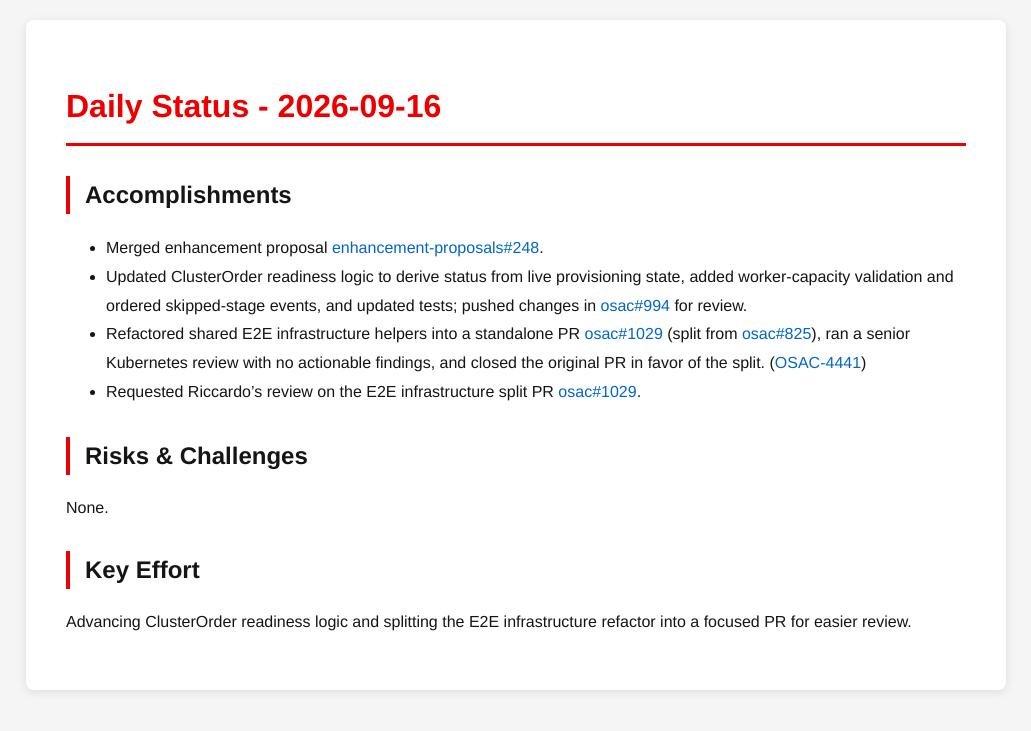
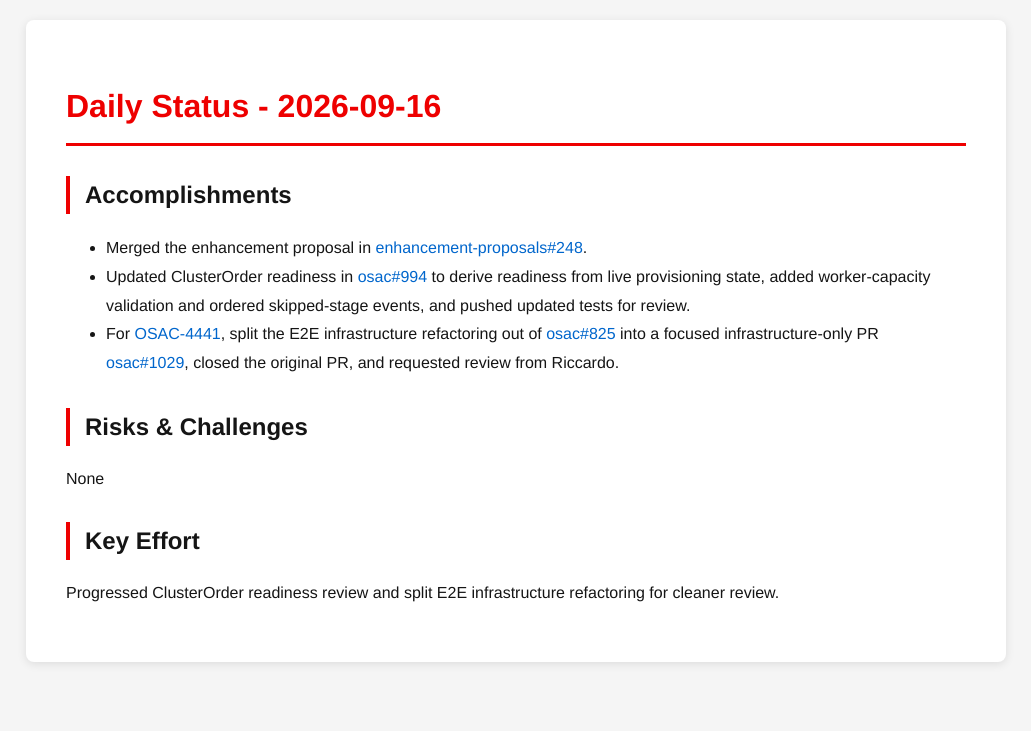
Before and after one commit to tzvatot/daily-status, a Jekyll site: the page built from 2026-09-16.md, in a window 1280 px wide. Shown: the top 731 px of the page, without its empty margins (124-1155 px from the left). Built offline with Jekyll 4.4.1, drawn with Linux system fonts in a browser that asks for light colours.

Commit message:
Daily status update - 2026-09-16

```diff
--- a/2026-09-16.md
+++ b/2026-09-16.md
@@ -7,13 +7,12 @@
 # Daily Status - 2026-09-16
 
 ## Accomplishments
-- Merged enhancement proposal [enhancement-proposals#248](https://github.com/osac-project/enhancement-proposals/pull/248).
-- Updated ClusterOrder readiness logic to derive status from live provisioning state, added worker-capacity validation and ordered skipped-stage events, and updated tests; pushed changes in [osac#994](https://github.com/osac-project/osac/pull/994) for review.
-- Refactored shared E2E infrastructure helpers into a standalone PR [osac#1029](https://github.com/osac-project/osac/pull/1029) (split from [osac#825](https://github.com/osac-project/osac/pull/825)), ran a senior Kubernetes review with no actionable findings, and closed the original PR in favor of the split. ([OSAC-4441](https://redhat.atlassian.net/browse/OSAC-4441))
-- Requested Riccardo's review on the E2E infrastructure split PR [osac#1029](https://github.com/osac-project/osac/pull/1029).
+- Merged the enhancement proposal in [enhancement-proposals#248](https://github.com/osac-project/enhancement-proposals/pull/248).
+- Updated ClusterOrder readiness in [osac#994](https://github.com/osac-project/osac/pull/994) to derive readiness from live provisioning state, added worker-capacity validation and ordered skipped-stage events, and pushed updated tests for review.
+- For [OSAC-4441](https://redhat.atlassian.net/browse/OSAC-4441), split the E2E infrastructure refactoring out of [osac#825](https://github.com/osac-project/osac/pull/825) into a focused infrastructure-only PR [osac#1029](https://github.com/osac-project/osac/pull/1029), closed the original PR, and requested review from Riccardo.
 
 ## Risks & Challenges
-None.
+None
 
 ## Key Effort
-Advancing ClusterOrder readiness logic and splitting the E2E infrastructure refactor into a focused PR for easier review.
+Progressed ClusterOrder readiness review and split E2E infrastructure refactoring for cleaner review.
```
